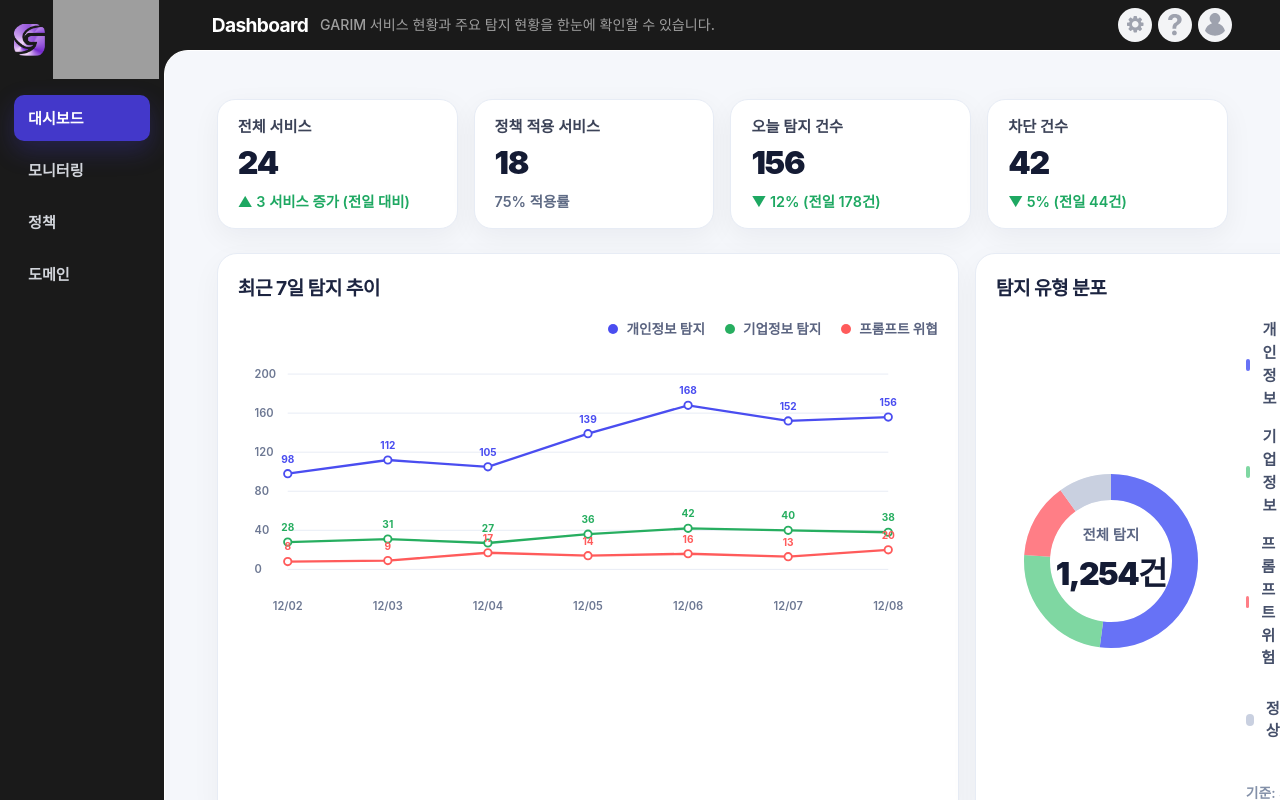
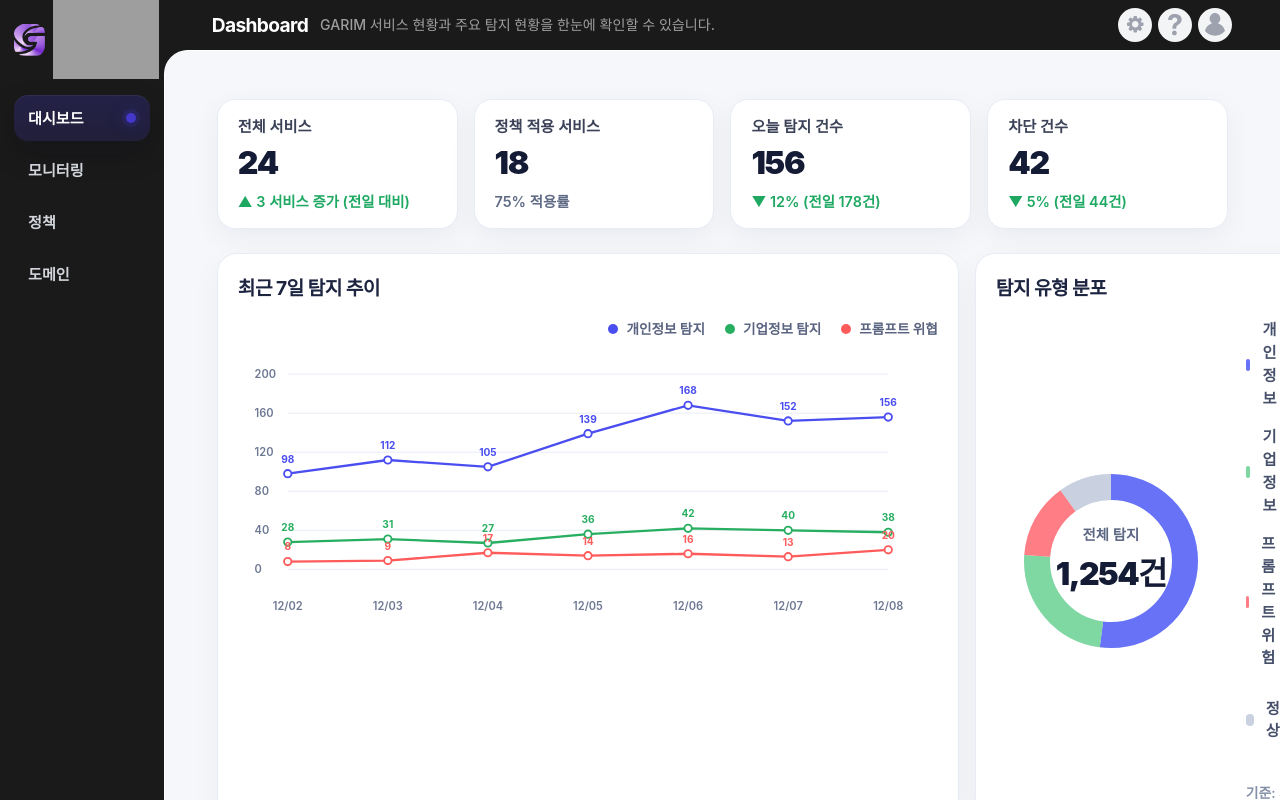
Before and after one commit to office-c2lab/garim_front, a React (Vite) app: page /dashboard in a window 1280 px wide. Built offline with nearby package versions, Linux system fonts and the light colour scheme; grey boxes are pictures that could not be loaded.

Commit message:
사이드바 엑티브 변경

```diff
--- a/src/components/AppSidebar.jsx
+++ b/src/components/AppSidebar.jsx
@@ -54,7 +54,7 @@ export default function AppSidebar({
   };
 
   return (
-    <aside className="flex h-full w-full overflow-hidden bg-[#1A1A1A] text-white">
+    <aside className="flex h-full w-full overflow-hidden bg-[#] text-white">
       <div className="flex h-full w-full flex-col px-3 lg:px-3 xl:px-3.5">
         <div className={`flex min-h-0 flex-1 flex-col pb-4 ${sidebarTopPaddingClass}`.trim()}>
           {showBrand ? (
@@ -84,15 +84,24 @@ export default function AppSidebar({
                     <button
                       type="button"
                       onClick={() => handleNavigate(item.path)}
-                      className={`group flex h-[46px] w-full cursor-pointer items-center rounded-[10px] px-3.5 text-left transition duration-200 ${
+                      className={`group flex h-[46px] w-full cursor-pointer items-center gap-3 rounded-[14px] px-3.5 text-left transition duration-200 ${
                         isActive
-                          ? 'bg-[#4338CA] text-white shadow-[0_10px_24px_rgba(67,56,202,0.28)]'
-                          : 'bg-transparent text-[#D2D5DB] hover:bg-white/8 hover:text-white'
+                          ? 'bg-[linear-gradient(180deg,rgba(67,56,202,0.26)_0%,rgba(67,56,202,0.18)_100%)] text-white shadow-[inset_0_1px_0_rgba(255,255,255,0.05),0_12px_28px_rgba(10,10,22,0.22)]'
+                          : 'bg-transparent text-[#D2D5DB] hover:bg-white/6 hover:text-white'
                       }`.trim()}
+                      aria-current={isActive ? 'page' : undefined}
                     >
                       <span className="min-w-0 flex-1 truncate text-[clamp(0.88rem,1.18vw,0.95rem)] font-semibold leading-[140%]">
                         {item.label}
                       </span>
+                      <span
+                        aria-hidden="true"
+                        className={`h-2.5 w-2.5 flex-none rounded-full transition duration-200 ${
+                          isActive
+                            ? 'bg-[#4338CA] shadow-[0_0_0_4px_rgba(67,56,202,0.16),0_0_18px_rgba(67,56,202,0.42)]'
+                            : 'bg-transparent group-hover:bg-white/20'
+                        }`.trim()}
+                      />
                     </button>
                   </li>
                 );
```
